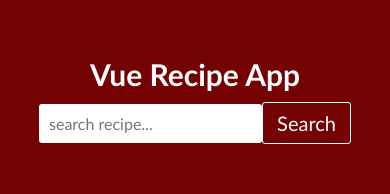
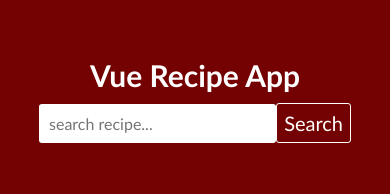
Before and after one commit to PaulElisha/Vue-RecipeApp, a Vue app: page / in a window 390 px wide. Shown: the top 194 px of the page. Built offline with nearby package versions, Linux system fonts and the light colour scheme.

Commit message:
Updated file with extra data

```diff
--- a/src/App.vue
+++ b/src/App.vue
@@ -49,6 +49,9 @@ section {
 input {
   width: 80%;
   padding: 15px;
+  display: flex;
+  justify-content: center;
+  align-items: center;
   font-size: 20px;
   border: none;
   outline: none;
@@ -58,6 +61,9 @@ input {
 button {
   width: 100px;
   padding: 15px;
+  display: flex;
+  justify-content: center;
+  align-items: center;
   font-size: 20px;
   outline: none;
   border: 1px solid white;
@@ -70,7 +76,8 @@ button {
 main {
   display: inline-flex;
   flex-wrap: wrap;
-  padding: 20px;
+  justify-content: center;
+  align-items: center;
 }
 
 .card {
@@ -107,9 +114,9 @@ main {
   color: white;
   background-color: rgb(116, 2, 2);
   border-radius: 3px;
-  padding: 10px;
+  padding: 15px 20px;
   margin: 0 20px;
-  width: 80px;
+  width: 120px;
 }
 
 @media only screen and (max-width: 600px) {
@@ -120,8 +127,8 @@ main {
   }
 
   button {
-    width: 120px;
-    padding: 8px;
+    width: 80px;
+    padding: 7px;
     font-size: 20px;
   }
 
```
